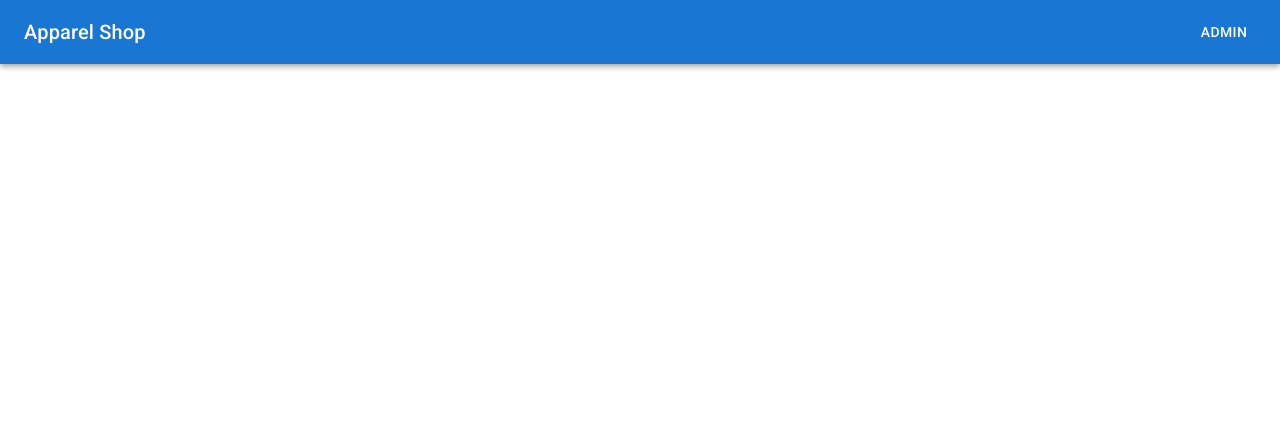
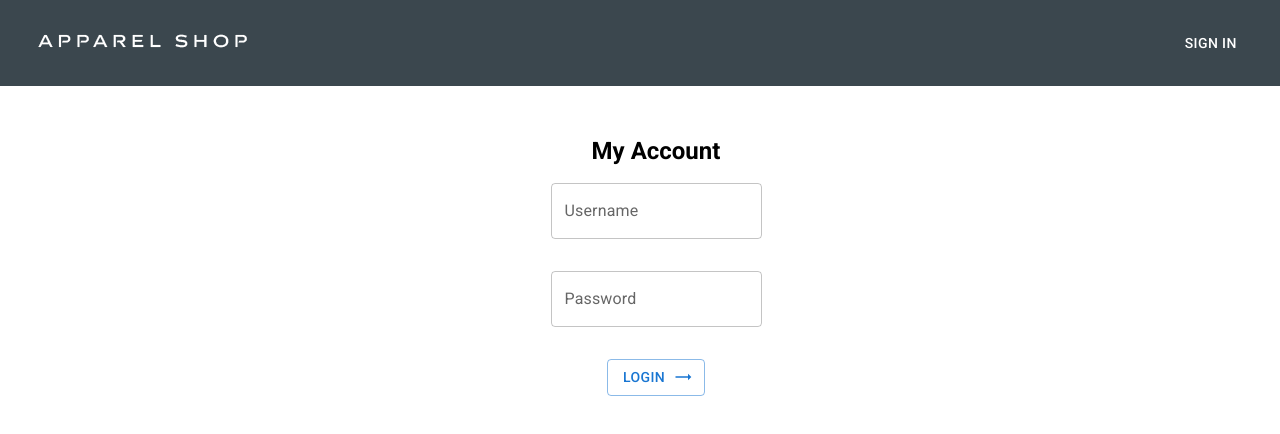
Before and after one commit to dion/react-shopping-cart, a React (Create React App) app: page /account in a window 1280 px wide. Before the commit this address had no page. Shown: the top 434 px of the page. Built offline with nearby package versions, Linux system fonts and the light colour scheme.

Commit message:
adding account data behind a login wall

```diff
--- a/src/App.js
+++ b/src/App.js
@@ -5,30 +5,48 @@ import HomeScreen from './screens/HomeScreen';
 
 // MUI imports
 import AppBar from '@mui/material/AppBar';
-import Box from '@mui/material/Box';
 import Toolbar from '@mui/material/Toolbar';
 import Typography from '@mui/material/Typography';
 import Button from '@mui/material/Button';
 import Grid from '@mui/material/Grid';
 
-const App = () => {
+import Logo from './assets/logo.png';
+
+import useScrollTrigger from '@mui/material/useScrollTrigger';
+
+const ElevationScroll = (props) => {
+  const { children, window } = props;
+  const trigger = useScrollTrigger({
+    disableHysteresis: true,
+    threshold: 0,
+    target: window ? window() : undefined,
+  });
+
+  return React.cloneElement(children, {
+    elevation: trigger ? 4 : 0,
+  });
+};
+
+const App = (props) => {
   return (
     <BrowserRouter>
-      <Box sx={{ flexGrow: 1 }}>
-        <AppBar position="static">
+      <ElevationScroll {...props}>
+        <AppBar xposition="static" sx={{ backgroundColor: '#3b474e', padding: '.7rem' }}>
           <Toolbar>
             <Typography variant="h6" component="div" sx={{ flexGrow: 1 }}>
-              <Link to="/">Apparel Shop</Link>
+              <Link to="/" sx={{ cursor: 'pointer' }}>
+                <img src={Logo} alt="Apparel Shop" />
+              </Link>
             </Typography>
             <Button color="inherit">
-              <Link to="/admin">Admin</Link>
+              <Link to="/account">Sign In</Link>
             </Button>
           </Toolbar>
         </AppBar>
-      </Box>
-      <Grid container sx={{ padding: '0 15px' }}>
+      </ElevationScroll>
+      <Grid container sx={{ padding: '0 15px', mt: '87px' }}>
         <Routes>
-          <Route path="/admin" element={<AdminScreen />} exact />
+          <Route path="/account" element={<AdminScreen />} exact />
           <Route path="/" element={<HomeScreen />} exact />
         </Routes>
       </Grid>
--- a/src/components/Cart.js
+++ b/src/components/Cart.js
@@ -108,7 +108,7 @@ const Cart = () => {
                margin: '1rem'
             }}
          >
-            <Typography gutterBottom gutterTop variant="h4" component="div" sx={{ margin: '5rem 1rem 0' }}>
+            <Typography gutterBottom variant="h4" component="div" sx={{ margin: '5rem 1rem 0' }}>
                <strong>My Cart</strong>
             </Typography>
 
--- a/src/components/Filter.js
+++ b/src/components/Filter.js
@@ -4,7 +4,6 @@ import { useSelector, useDispatch } from 'react-redux';
 import { filterProducts, sortProducts } from '../reducers/productSlice';
 
 // MUI imports
-import Box from '@mui/material/Box';
 import Typography from '@mui/material/Typography';
 import InputLabel from '@mui/material/InputLabel';
 import MenuItem from '@mui/material/MenuItem';
--- a/src/components/Orders.js
+++ b/src/components/Orders.js
@@ -41,7 +41,7 @@ const Orders = () => {
             </thead>
             <tbody>
                {orders.map(order => (
-                  <tr>
+                  <tr key={order._id}>
                      <td>{order._id}</td>
                      <td>{order.createdAt}</td>
                      <td>{formatCurrency(order.total)}</td>
@@ -50,7 +50,7 @@ const Orders = () => {
                      <td>{order.address}</td>
                      <td>
                         {order.cartItems.map(item => (
-                           <div>
+                           <div key={item._id}>
                               {item.count} {' x '} {item.title}
                            </div>
                         ))}
--- a/src/index.css
+++ b/src/index.css
@@ -1,4 +1,4 @@
-/* @import url("https://fonts.googleapis.com/css2?family=Montserrat&display=swap"); */
+@import url('https://fonts.googleapis.com/css2?family=Lato:wght@100;300;400;700;900&display=swap');
 
 html {
   /* font-size: 62.5%; */
@@ -11,7 +11,7 @@ body,
 }
 body, input, select, textarea, button {
   font-size: 1.6rem;
-  font-family: 'Roboto', 'Montserrat', Helvetica, Arial, sans-serif;
+  font-family: 'Lato', 'Montserrat', Helvetica, Arial, sans-serif;
 }
 
 header a {
@@ -84,12 +84,13 @@ footer {
 .orders {
   width: 100%;
   padding: 10px;
+  font-size: 1.5rem;
 }
 tbody > tr:nth-child(odd) {
   background-color: #f0f0f0;
 }
 td {
-  padding: 5px;
+  padding: 1rem;
 }
 th {
   text-align: left;
--- a/src/screens/AdminScreen.js
+++ b/src/screens/AdminScreen.js
@@ -1,14 +1,88 @@
-import React, { Component } from 'react';
+import React, { useState } from 'react';
 import Orders from '../components/Orders';
+import TextField from '@mui/material/TextField';
+import { Button, Grid, Typography } from '@mui/material';
+import TrendingFlatIcon from '@mui/icons-material/TrendingFlat';
+import Alert from '@mui/material/Alert';
+import Stack from '@mui/material/Stack';
 
-class Adminscreen extends Component {
-   render() {
-      return (
-         <div>
+const Adminscreen = () => {
+   let [loggedInStatus, setLoggedInStatus] = useState(false);
+   let [userName, setUserName] = useState('');
+   let [password, setPassword] = useState('');
+   let [errorMessages, setErrorMessages] = useState([]);
+
+   // TODO: add alert stuff
+   const doLogin = () => {
+      if (userName == 'demo' && password == 'test') {
+         setLoggedInStatus(true);
+      } else {
+         setErrorMessages(['Login is incorrect, check your credentials and try again.']);
+         console.log('errorMessages', errorMessages);
+      }
+   };
+
+   return (
+      <div style={{ width: '100%' }}>
+
+         {!loggedInStatus && (
+            <Grid
+               container
+               direction="column"
+               justifyContent="center"
+               alignItems="center"
+               sx={{
+                  padding: '1rem',
+                  margin: '2rem 1rem'
+               }}
+            >
+               {errorMessages.length > 0 && (
+                  <Stack sx={{ width: '100%', mb: '1rem' }} spacing={2}>
+                     <Alert severity="error">{errorMessages[0]}</Alert>
+                  </Stack>
+               )}
+
+               <Typography variant='h5'>
+                  <strong>My Account</strong>
+               </Typography>
+
+               <TextField
+                  id="username"
+                  label="Username"
+                  variant="outlined"
+                  sx={{
+                     my: '1rem'
+                  }}
+                  onChange={(e) => setUserName(e.target.value)}
+               />
+
+               <TextField
+                  id="password"
+                  label="Password"
+                  type="password"
+                  variant="outlined"
+                  sx={{
+                     my: '1rem'
+                  }}
+                  onChange={(e) => setPassword(e.target.value)}
+               />
+
+               <Button
+                  variant="outlined"
+                  sx={{ my: '1rem' }}
+                  onClick={doLogin}
+                  endIcon={<TrendingFlatIcon />}
+               >
+                  Login
+               </Button>
+            </Grid>
+         )}
+
+         {loggedInStatus && (
             <Orders />
-         </div>
-      );
-   }
-}
+         )}
+      </div>
+   );
+};
 
 export default Adminscreen;
```
Also changed, not shown: src/assets/logo.png (added).
